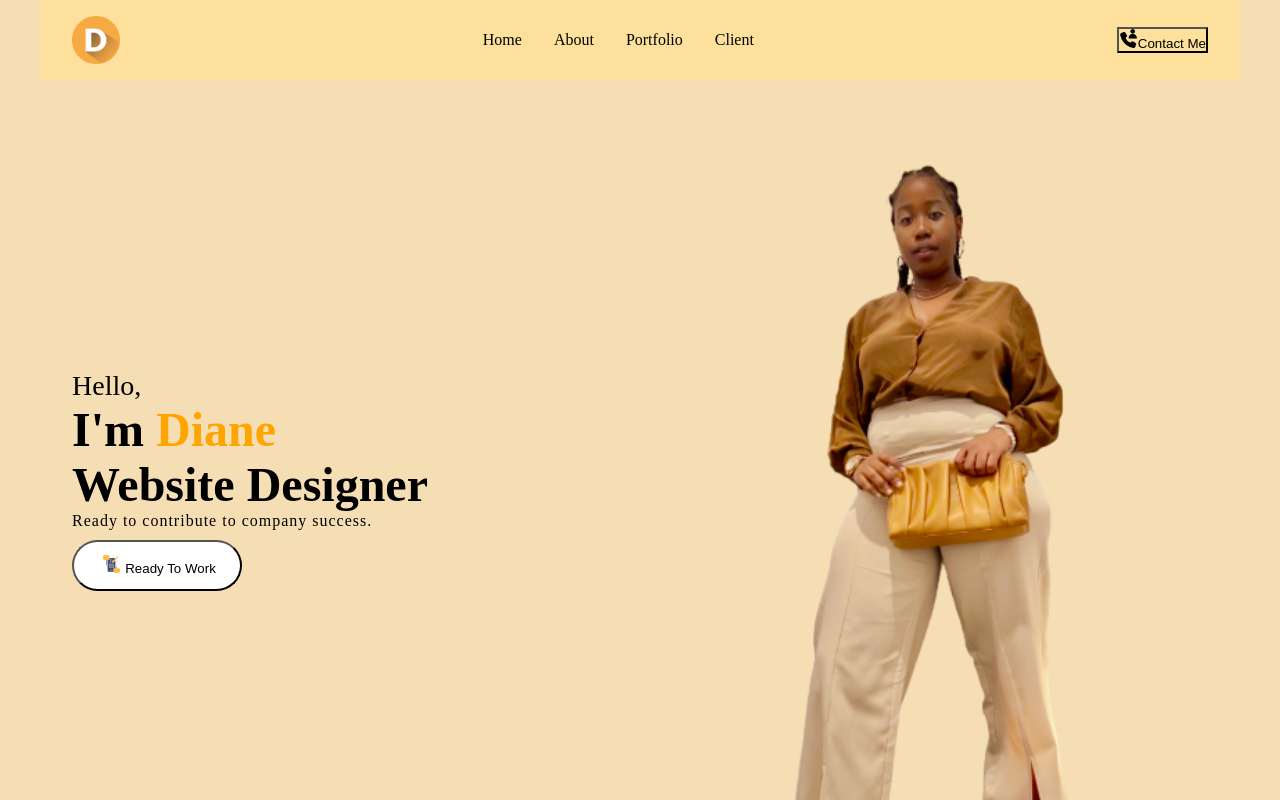
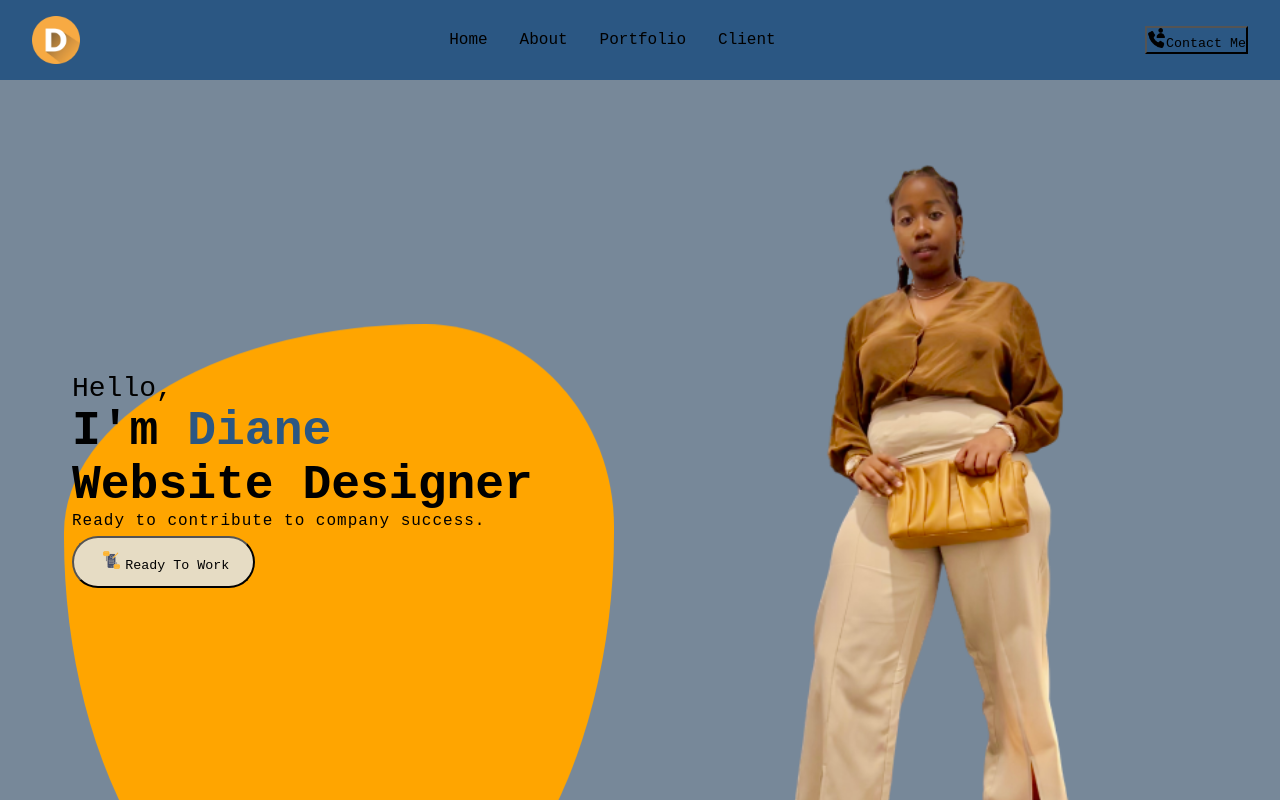
Before and after one commit to ReicaD/DianeB-CodeCanvas, a React (Create React App) app in the folder client/: page / in a window 1280 px wide. Shown: the top 800 px of the page. Built offline with nearby package versions, Linux system fonts and the light colour scheme.

Commit message:
modified with font changes

```diff
--- a/client/public/index.html
+++ b/client/public/index.html
@@ -10,6 +10,8 @@
     <title>DianeB-CodeCanvas</title>
   </head>
   <body>
+    <div class="slider-thumb"></div>
+     </div>
     <noscript>You need to enable JavaScript to run this app.</noscript>
     <div id="root"></div>
   </body>
--- a/client/public/style.css
+++ b/client/public/style.css
@@ -4,10 +4,52 @@
   box-sizing: border-box;
   text-decoration: none;
   background: transparent;
+  font-family:'Courier New', Courier, monospace
 }
 body {
-  background: wheat;
+  background: #778899;
   color: black;
   overflow: hidden;
   overflow-y: scroll;
 }
+
+HTML CSSResult Skip Results Iframe
+EDIT ON
+body {
+  height: 100vh;
+   background: linear-gradient(90deg,#e52e71,#ff8a00);
+
+}
+
+.slider-thumb::before {
+  position: absolute;
+  content: "";
+  left:5%;
+  top: 40%;
+  width: 550px;
+  height: 650px;
+  background: orange;
+  border-radius: 62% 47% 82% 35% / 45% 45% 80% 66%;
+  will-change: border-radius, transform, opacity;
+  animation: sliderShape 5s linear infinite;
+  display: block;
+  z-index: -1;
+  -webkit-animation: sliderShape 5s linear infinite;
+}
+@keyframes sliderShape{
+  0%,100%{
+  border-radius: 45% 60% 70% 30% / 45% 45% 55% 55%;
+    transform: translate3d(0,0,0) rotateZ(0.06deg);
+  }
+  34%{
+      border-radius: 70% 30% 46% 54% / 30% 29% 71% 70%;
+    transform:  translate3d(0,5px,0) rotateZ(0.01deg);
+  }
+  50%{
+    transform: translate3d(0,0,0) rotateZ(0.01deg);
+  }
+  67%{
+    border-radius: 100% 60% 60% 100% / 100% 100% 60% 60% ;
+    transform: translate3d(0,-3px,0) rotateZ(0.01deg);
+  }
+}
--- a/client/src/components/Contact/contact.css
+++ b/client/src/components/Contact/contact.css
@@ -84,3 +84,10 @@
   display: flex;
   flex-wrap: wrap;
 }
+.link{
+  object-fit: cover;
+  height: 4rem;
+  width: 4rem;
+  margin:0 0.85rem ;
+
+}
--- a/client/src/components/Contact/contact.js
+++ b/client/src/components/Contact/contact.js
@@ -41,6 +41,7 @@ function Contact() {
           <div className="links">
             <img src={InstagramIcon} alt="Instagram" className="link" />
             <img src={TwitterIcon} alt="twitter" className="link" />
+
           </div>
         </form>
       </div>
--- a/client/src/components/Intro/intro.css
+++ b/client/src/components/Intro/intro.css
@@ -31,7 +31,7 @@
   font-weight: 100;
 }
 .introName {
-  color: orange;
+  color:#2b5783;
 }
 .introPara {
   font-size: medium;
@@ -39,7 +39,7 @@
   letter-spacing: 1px;
 }
 .btn {
-  background: white;
+  background: rgb(230, 220, 196);
   width: fit-content;
   padding: 0.75rem 1.5rem;
   border-radius: 2rem;
--- a/client/src/components/Navbar/navbar.css
+++ b/client/src/components/Navbar/navbar.css
@@ -1,11 +1,11 @@
 .navbar {
-  background: #fce09b;
+  background: #2b5783;
   height: 5rem;
-  width: 100vw;
+  width: 100%;
   margin: 0 auto;
   padding: 1rem 2rem;
   display: flex;
-  max-width: 75rem;
+  max-width: 100rem;
   align-items: center;
   justify-content: space-between;
   position: sticky;
@@ -22,13 +22,13 @@
   cursor: pointer;
 }
 .desktopMenuListItem:hover {
-  color: peru;
+  color: orange;
   padding: 0.5rem;
   border-bottom: 3px solid black;
 }
 
 .desktopMenuBtn {
-  background: white;
+  /* background: white; */
   margin: auto;
   padding: 1rem 2rem;
   color: black;
--- a/client/src/components/Skills/skills.css
+++ b/client/src/components/Skills/skills.css
@@ -38,7 +38,7 @@
   margin: 1rem;
   padding: 1.5rem 2rem;
   border-radius: 0.5rem;
-  background: peru;
+  background: rgb(148, 168, 179);
 }
 
 .skillBarImg {
```
